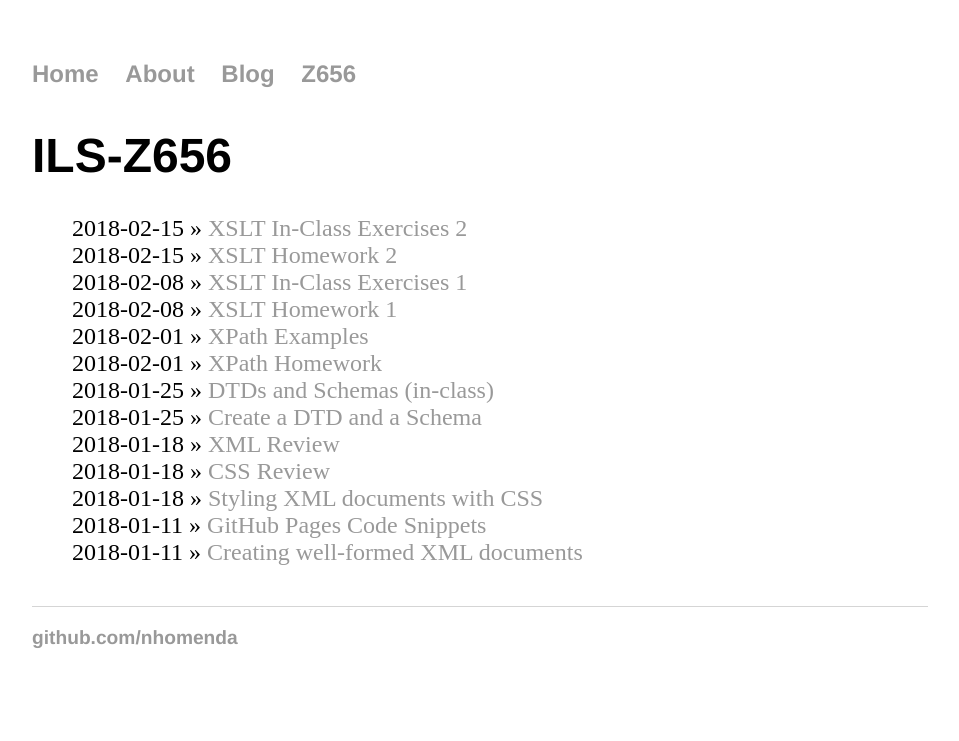
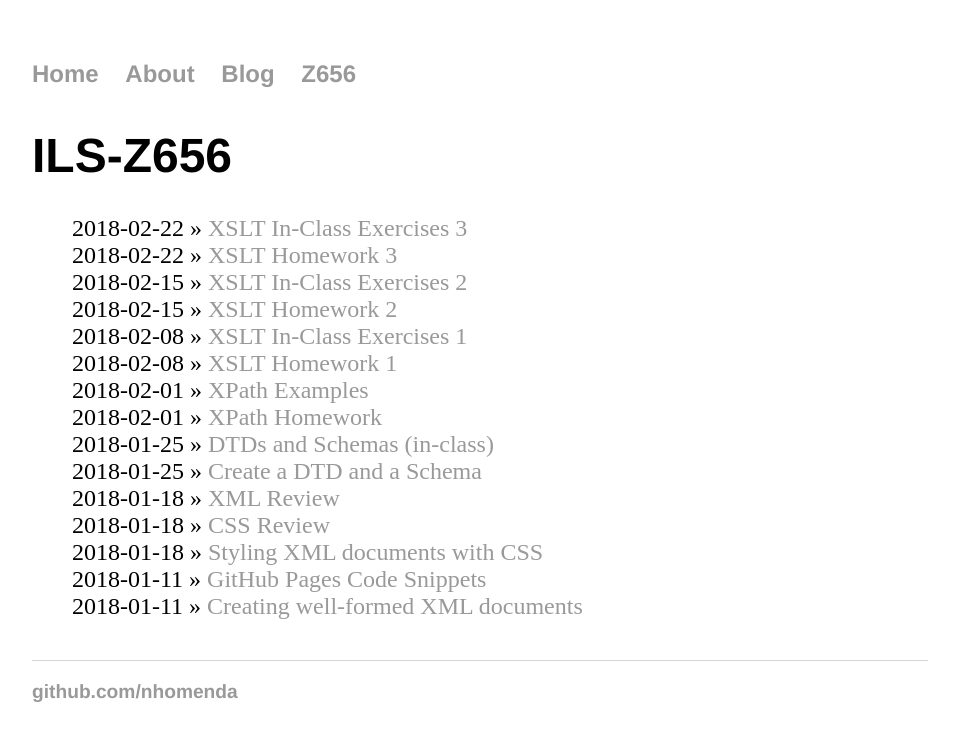
Before and after one commit to nhomenda/nhomenda.github.io, a Jekyll site: the page built from Z656/index.html, in a window 1280 px wide. Shown: the top 741 px of the page, without its empty margins (160-1119 px from the left). Built offline with Jekyll 4.4.1, drawn with Linux system fonts in a browser that asks for light colours.

Commit message:
Update index.html

```diff
--- a/Z656/index.html
+++ b/Z656/index.html
@@ -4,6 +4,8 @@ title: ILS-Z656
 ---
 	<h1>{{ page.title }}</h1>
 	<ul class="assignments">
+	    <li>2018-02-22 » <a href="/Z656/XSLT3.html" title="XSLT Class 3">XSLT In-Class Exercises 3</a></li>
+	    <li>2018-02-22 » <a href="/Z656/xslt-hw3.html" title="XSLT Homework 3">XSLT Homework 3</a></li>
 	    <li>2018-02-15 » <a href="/Z656/XSLT2.html" title="XSLT Class 2">XSLT In-Class Exercises 2</a></li>
 	    <li>2018-02-15 » <a href="/Z656/xslt-hw2.html" title="XSLT Homework 2">XSLT Homework 2</a></li>
 	    <li>2018-02-08 » <a href="/Z656/XSLT1.html" title="XSLT Class 1">XSLT In-Class Exercises 1</a></li>
```
